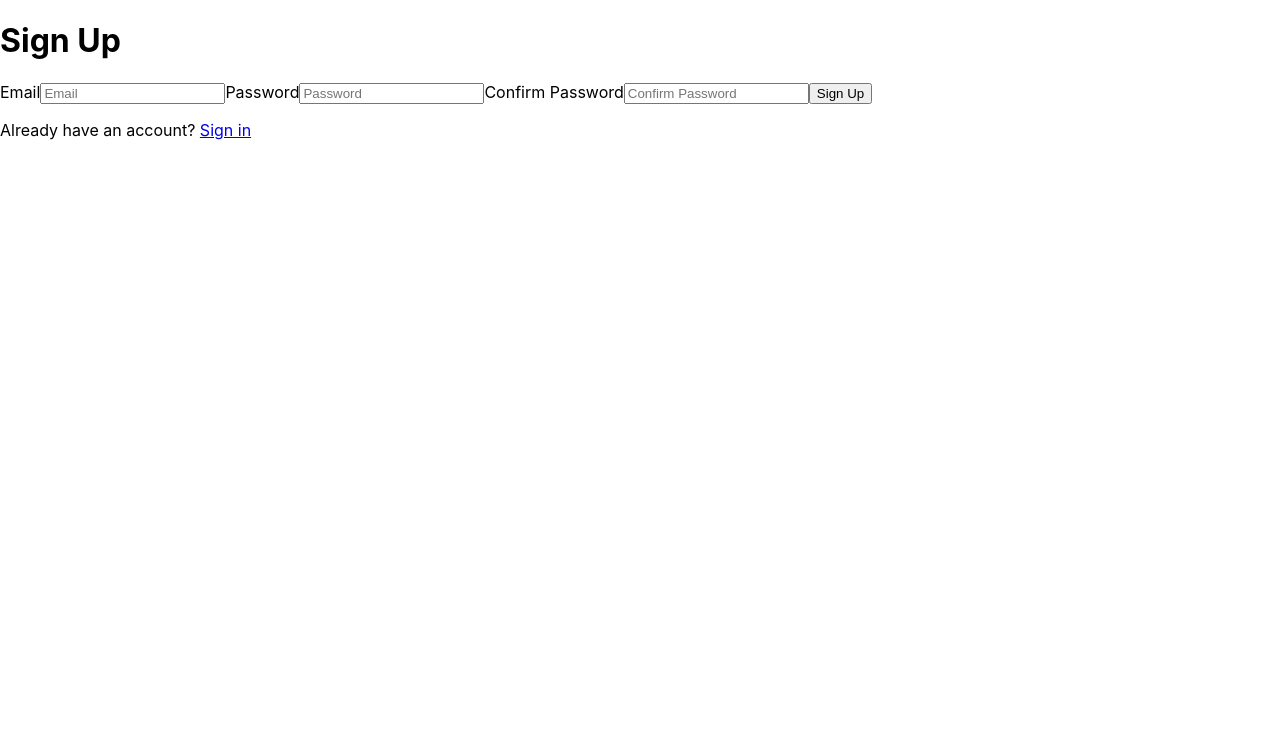
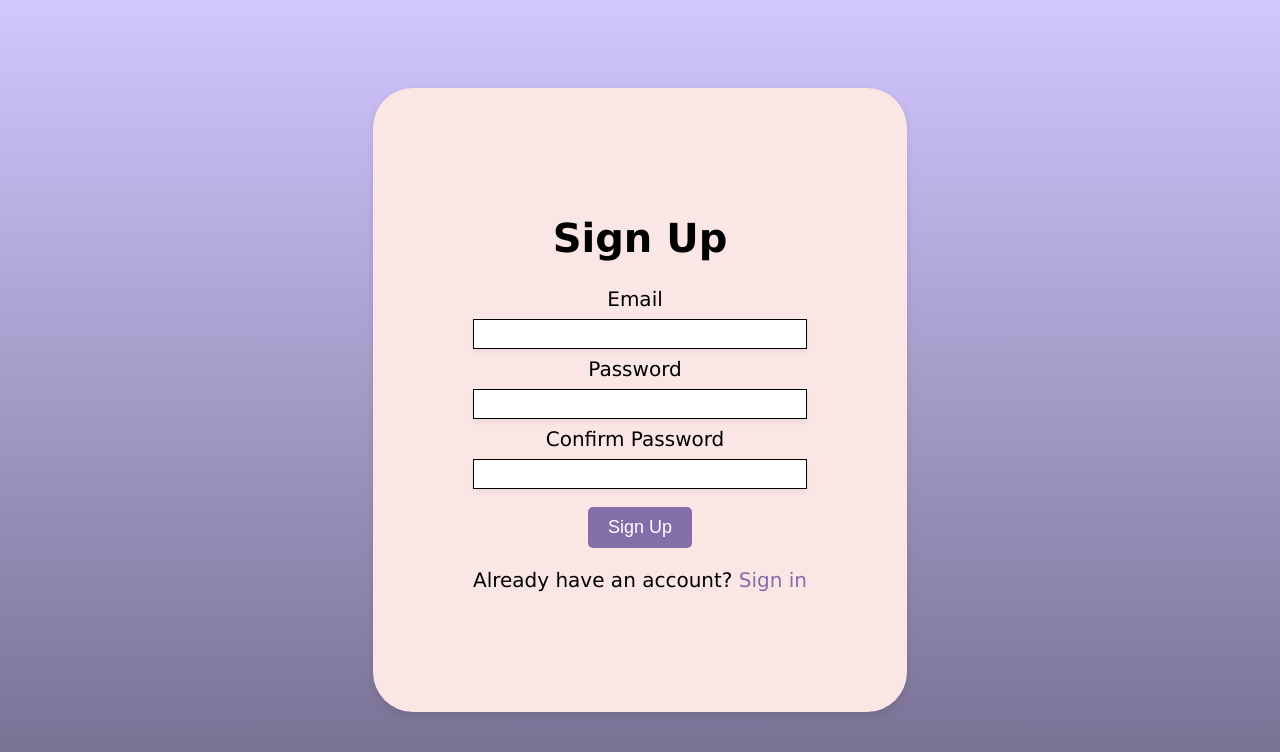
Before and after one commit to FarhanK29/GymSocialApp, a React (Create React App) app in the folder client/gymbuddy/: page /signup in a window 1280 px wide. Shown: the top 752 px of the page. Built offline with nearby package versions, Linux system fonts and the light colour scheme.

Commit message:
CSS Updates

```diff
--- a/client/gymbuddy/src/pages/home/Home.css
+++ b/client/gymbuddy/src/pages/home/Home.css
@@ -0,0 +1,26 @@
+.button-container {
+    text-align: center; /* Center the button */
+    background-color: #FBE6E6; /* Light pink background */
+    padding: 100px;
+    border-radius: 30px;
+    width: fit-content; /* Make container size as per content */
+    margin-left: auto; /* Center the container horizontally */
+    margin-right: auto;
+}
+
+.post-button {
+    font-family: Geneva; /* Match the font from your CSS */
+    font-size: 20px; /* Match the font size from your CSS */
+    background-color: #836eaa; /* Button color as per your CSS */
+    color: white; /* Text color */
+    padding: 10px 20px; /* Padding inside the button */
+    border: none; /* Remove border */
+    border-radius: 5px; /* Rounded corners for the button */
+    cursor: pointer; /* Cursor changes to pointer to indicate it's clickable */
+    transition: background-color 0.1s ease; /* Smooth color transition on hover */
+    box-shadow: 0px 4px 4px 0px rgba(0, 0, 0, 0.05); /* Subtle shadow for the button */
+}
+
+.post-button:hover {
+    background-color: #655d9e; /* Darken button color on hover */
+}
--- a/client/gymbuddy/src/pages/home/Home.jsx
+++ b/client/gymbuddy/src/pages/home/Home.jsx
@@ -1,6 +1,6 @@
 import React from 'react'
 import Navbar from '../../components/navbar/Navbar'
-
+import './Home.css'
 export default function Home() {
   return(
     <div>
--- a/client/gymbuddy/src/pages/login/Login.css
+++ b/client/gymbuddy/src/pages/login/Login.css
@@ -4,25 +4,79 @@
     font-size: 20px;
     text-align: center;
     color: black;
+    background-color:#FBE6E6 ;
+    padding: 100px;
+    border-radius: 40px;
+    box-shadow: 0 4px 8px rgba(0, 0, 0, 0.1);
 
 }
+
 .input-group {
+
     display: flex;
     align-items: center; /* This vertically aligns the label and input if their sizes differ */
     margin-bottom: 15px; /* Adds some space between each input group */
     max-width: 700px;
+
 }
 
+
+
+
 .login-label {
-
+    margin-bottom: 5px; /* This controls spacing between label and input */
+    display: block; /* Ensures label is on top of input */
     margin-right: 10px; /* Adds some space between the label and the input */
     min-width: 80px; /* Ensures labels have enough width and don't wrap */
 }
 
 .login-input {
     flex-grow: 1; /* Allows the input to take up the remaining space */
+    border: 1px solid #000;
+    padding: 5px;
+    background: #FFF;
+    box-shadow: 0px 4px 4px 0px rgba(0, 0, 0, 0.05);
+    font-size: 16px;
 }
 .login-page{
     display: flex;
     align-items: center;
+    background: linear-gradient(180deg, #D2C7FF 0%, #746D8E 100%);
+    padding: 0;
+    margin: 0;
+    padding: 0;
+    height: 100%;
+    width: 100%;
+    position: fixed;
+
+
 }
+
+.login-button:hover {
+    background-color: #655d9e; /* Darken button color on hover */
+}
+
+.login-redirect {
+    text-align: center;
+    margin-top: 20px;
+}
+
+.login-redirect a {
+    color: #836eaa; /* Match this to your link color */
+    text-decoration: none; /* Removes underline from links */
+}
+
+.login-redirect a:hover {
+    text-decoration: underline; /* Adds underline on hover for better UX */
+}
+.login-button {
+    background-color: #836eaa; /* Match button color to your image */
+    color: white; /* Adjust as per your image */
+    padding: 10px 20px;
+    border: none;
+    border-radius: 5px;
+    cursor: pointer;
+    font-size: 18px; /* Adjust as needed */
+    margin-top: 10px; /* Controls space between last input and button */
+    transition: background-color 0.1s ease; /* Smooth background color change on hover */
+  }
--- a/client/gymbuddy/src/pages/login/Login.jsx
+++ b/client/gymbuddy/src/pages/login/Login.jsx
@@ -36,7 +36,8 @@ const Login = () => {
   return (
     <div className = "login-page">
         <div className = "login-container">
-            <h1>Login</h1>
+            <h1>GymBuddy</h1>
+            <h2>Login</h2>
             <form className = "login-form" onSubmit = {handleSubmit}>
 
             <div className='input-group'>
@@ -46,7 +47,6 @@ const Login = () => {
                 name = "email"
                 type = "email"
                 id = "login-email"
-                placeholder = "Email"
                 value = {email}
                 onChange = {(e) => setEmail(e.target.value)}
                 />
@@ -59,7 +59,6 @@ const Login = () => {
                 name = "password"
                 type = "password"
                 id = "password"
-                placeholder = "Password"
                 value = {password}
                 onChange = {(e) => setPassword(e.target.value)}
                 />
--- a/client/gymbuddy/src/pages/signup/Signup.css
+++ b/client/gymbuddy/src/pages/signup/Signup.css
@@ -0,0 +1,85 @@
+.signup-container{
+    margin: 0 auto;
+    font-family: Geneva;
+    font-size: 20px;
+    text-align: center;
+    color: black;
+    background-color:#FBE6E6 ;
+    padding: 100px;
+    border-radius: 40px;
+    box-shadow: 0 4px 8px rgba(0, 0, 0, 0.1);
+
+}
+
+.signup-input {
+
+    display: flex;
+    align-items: center; /* This vertically aligns the label and input if their sizes differ */
+    margin-bottom: 15px; /* Adds some space between each input group */
+    max-width: 700px;
+
+}
+
+
+
+
+.signup-label {
+    margin-bottom: 5px; /* This controls spacing between label and input */
+    display: block; /* Ensures label is on top of input */
+    margin-right: 10px; /* Adds some space between the label and the input */
+    min-width: 80px; /* Ensures labels have enough width and don't wrap */
+}
+
+.signup-input {
+    flex-grow: 1; /* Allows the input to take up the remaining space */
+    border: 1px solid #000;
+    padding: 5px;
+    background: #FFF;
+    box-shadow: 0px 4px 4px 0px rgba(0, 0, 0, 0.05);
+    font-size: 16px;
+    margin: 8px 0;
+    box-sizing: border-box;
+    width: 100%;
+}
+.signup-page{
+    display: flex;
+    align-items: center;
+    background: linear-gradient(180deg, #D2C7FF 0%, #746D8E 100%);
+    padding: 0;
+    margin: 0;
+    padding: 0;
+    height: 100%;
+    width: 100%;
+    position: fixed;
+
+
+}
+
+.signup-button:hover {
+    background-color: #655d9e; /* Darken button color on hover */
+}
+
+.signup-redirect {
+    text-align: center;
+    margin-top: 20px;
+}
+
+.signup-redirect a {
+    color: #836eaa; /* Match this to your link color */
+    text-decoration: none; /* Removes underline from links */
+}
+
+.signup-redirect a:hover {
+    text-decoration: underline; /* Adds underline on hover for better UX */
+}
+.signup-button {
+    background-color: #836eaa; /* Match button color to your image */
+    color: white; /* Adjust as per your image */
+    padding: 10px 20px;
+    border: none;
+    border-radius: 5px;
+    cursor: pointer;
+    font-size: 18px; /* Adjust as needed */
+    margin-top: 10px; /* Controls space between last input and button */
+    transition: background-color 0.1s ease; /* Smooth background color change on hover */
+  }
--- a/client/gymbuddy/src/pages/signup/Signup.jsx
+++ b/client/gymbuddy/src/pages/signup/Signup.jsx
@@ -45,7 +45,6 @@ const Signup = () => {
                 <input
                 className = "signup-input"
                 type = "email"
-                placeholder = "Email"
                 id = "signup-email"
                 onChange = {(e) => setEmail(e.target.value)}
                 />
@@ -54,7 +53,6 @@ const Signup = () => {
                 <input
                 className = "signup-input"
                 type = "password"
-                placeholder = "Password"
                 id = "signup-password"
                 onChange = {(e) => setPassword(e.target.value)}
                 />
@@ -63,7 +61,6 @@ const Signup = () => {
                 <input
                 className = "signup-input"
                 type = "password"
-                placeholder = "Confirm Password"
                 id = "signup-confirmPass"
                 onChange = {(e) => setConfirmPass(e.target.value)}
                 />
```
